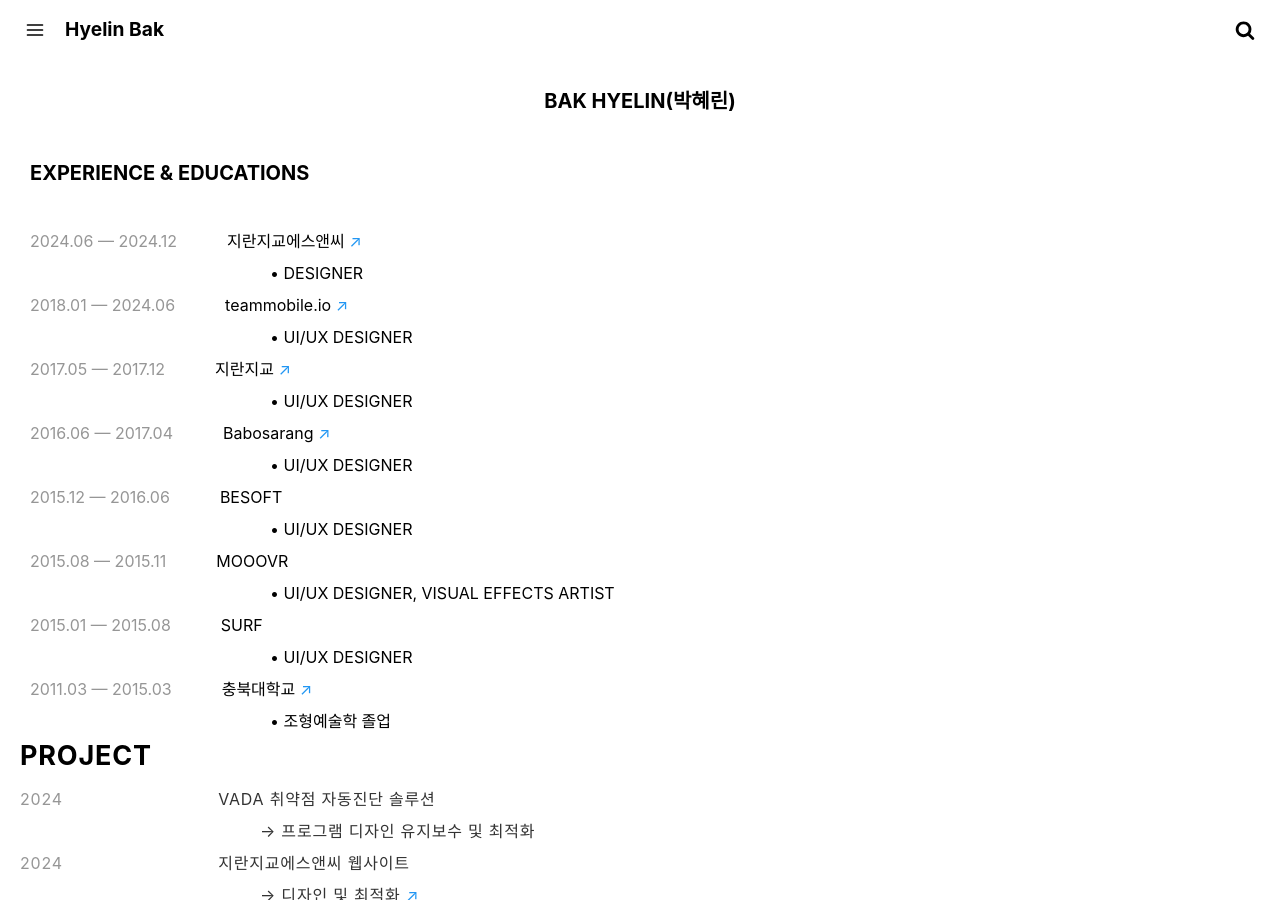
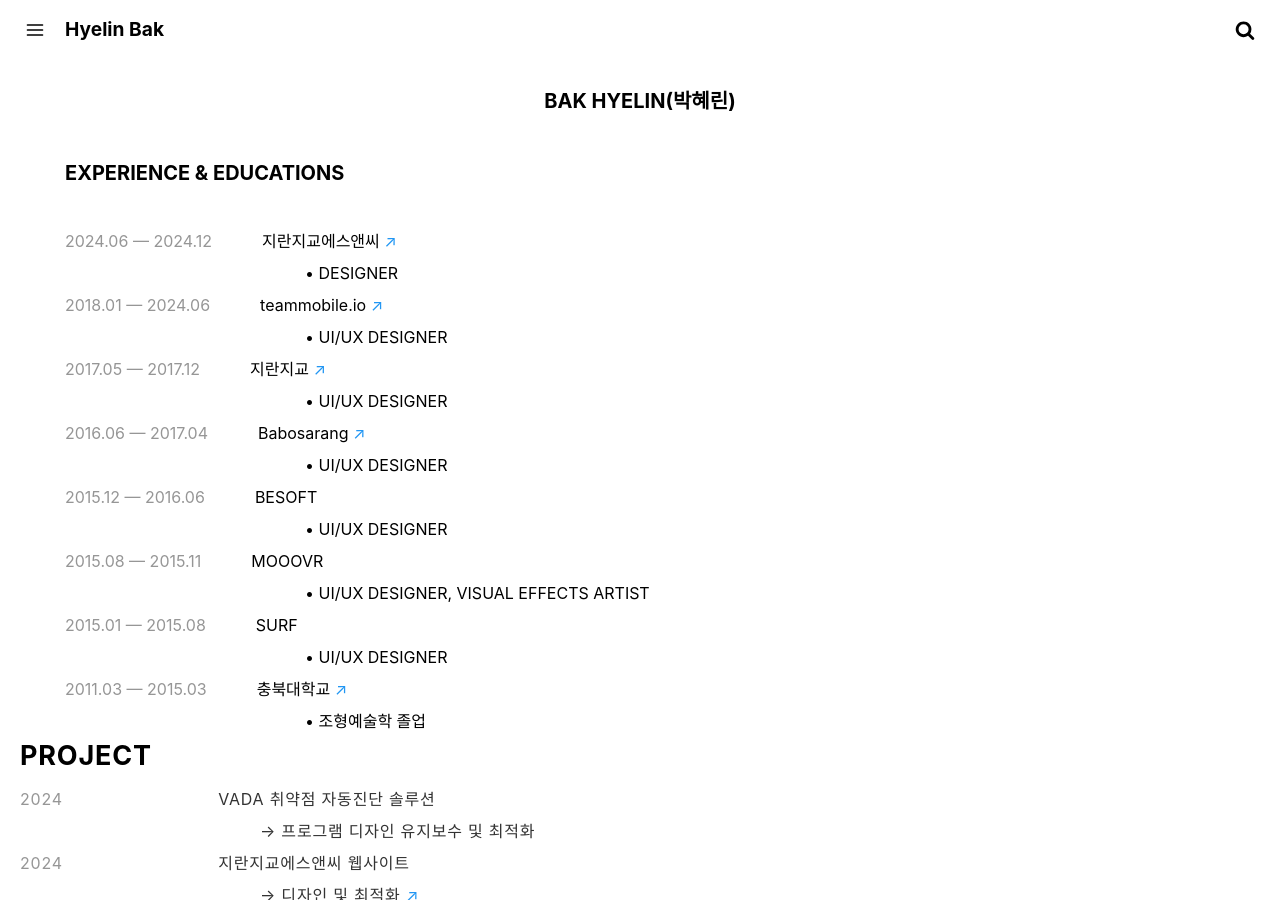
Before and after one commit to crazyjamy/crazyjamy.github.io, a Jekyll site: the page built from about.md, in a window 1280 px wide and 900 px high. Built offline with Jekyll 4.4.1, drawn with Linux system fonts in a browser that asks for light colours.

Commit message:
Update about.md

```diff
--- a/about.md
+++ b/about.md
@@ -10,7 +10,7 @@
 <div style="text-align: center;font-family: -apple-system, BlinkMacSystemFont, Lato, Roboto, Segoe UI, Helvetica Neue, Helvetica, Verdana, Arial, sans-serif;">
 <span style="font-weight: bold; font-size: 20px;">BAK HYELIN(박혜린)</span>
 </div><br />
-<div style="margin-left: 30px;line-height: 2; font-family: -apple-system, BlinkMacSystemFont, Lato, Roboto, Segoe UI, Helvetica Neue, Helvetica, Verdana, Arial, sans-serif;">
+<div style="margin-left: 65px;line-height: 2; font-family: -apple-system, BlinkMacSystemFont, Lato, Roboto, Segoe UI, Helvetica Neue, Helvetica, Verdana, Arial, sans-serif;">
 <span style="font-weight: bold; font-size: 20px;">EXPERIENCE & EDUCATIONS</span><br /><br />
 <span style="color: #969696;">2024.06 — 2024.12</span><span style="margin-left: 50px;">지란지교에스앤씨 <a href="https://www.jiransnc.com" target="_blank">↗</a></span><br />
 <span style="margin-left: 240px;"> • DESIGNER</span><br />
```
